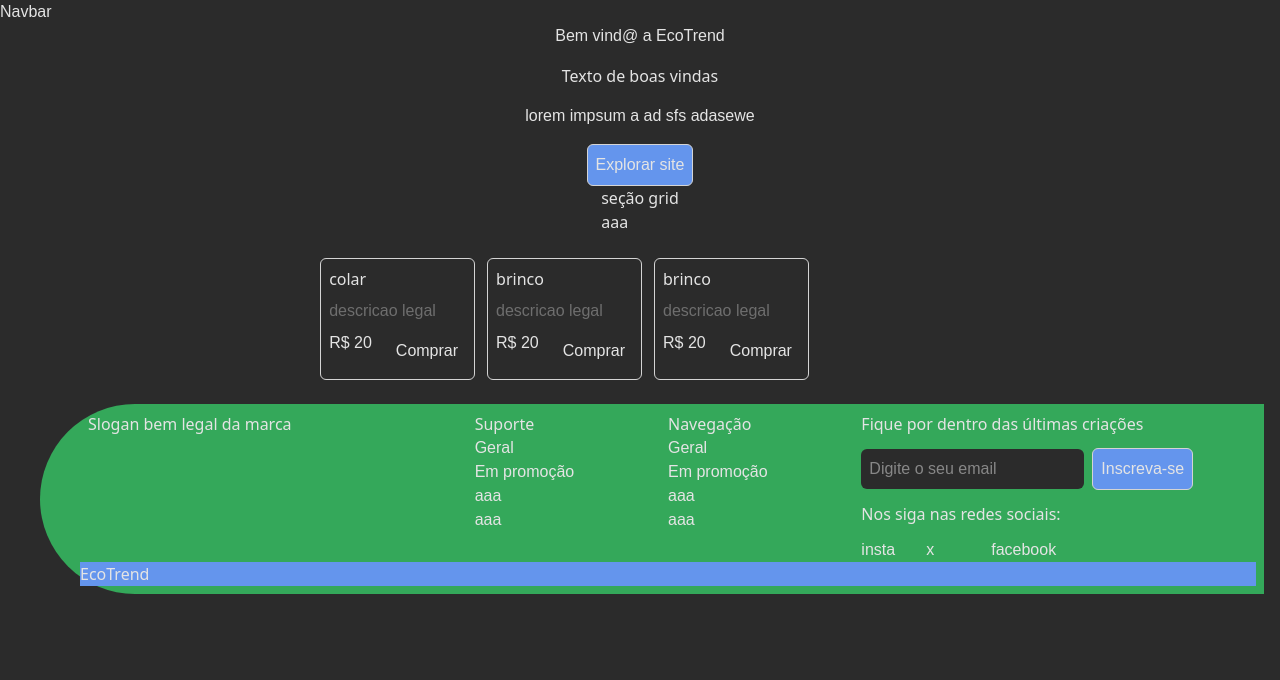
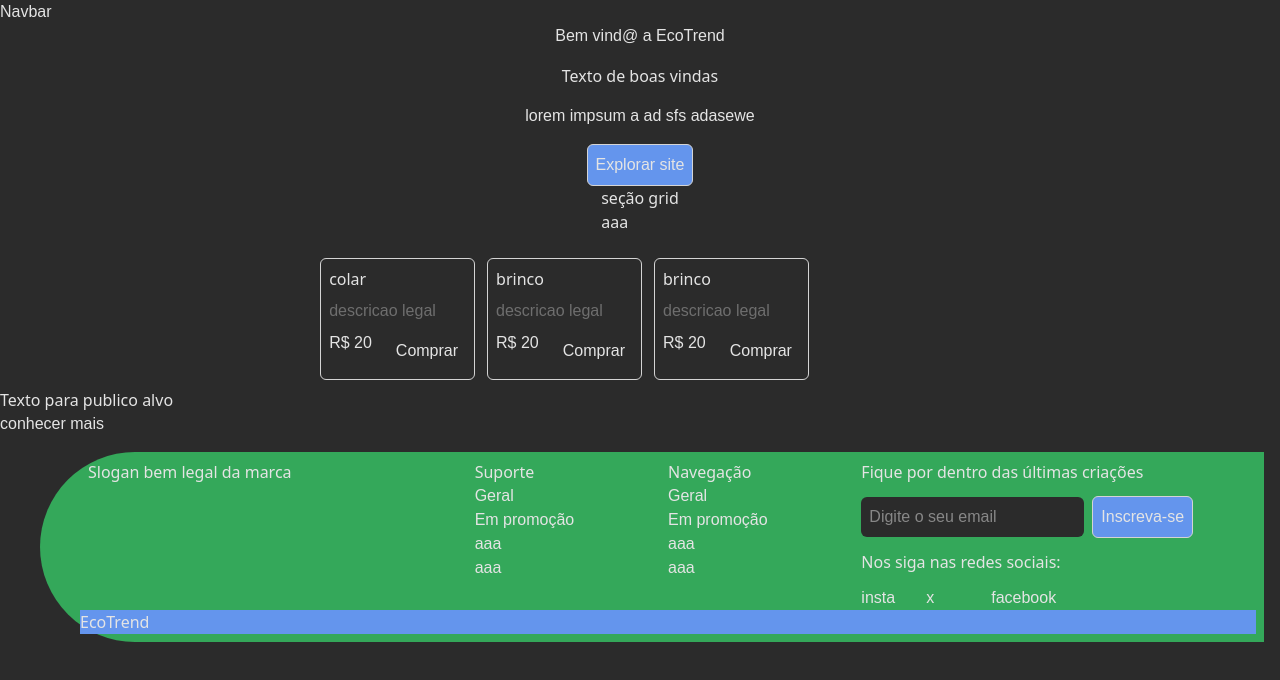
Before and after one commit to LauraHTML/eco-trend, a React (Vite) app: page / in a window 1280 px wide. Shown: the top 680 px of the page. Built offline with nearby package versions, Linux system fonts and the light colour scheme; a web font is replaced by a local one.

Commit message:
ideia para página principal

```diff
--- a/src/App.jsx
+++ b/src/App.jsx
@@ -56,6 +56,15 @@ function App() {
         subtitulo={'aaa'}
         itens={produtos}
       />
+      <section className='imagem de fundo'>
+        <h2>Texto para publico alvo</h2>
+
+        <div>
+          {/* card com imagem do produto e descrição */}
+        </div>
+
+        <button>conhecer mais</button>
+      </section>
     </>
   )
 }
```
